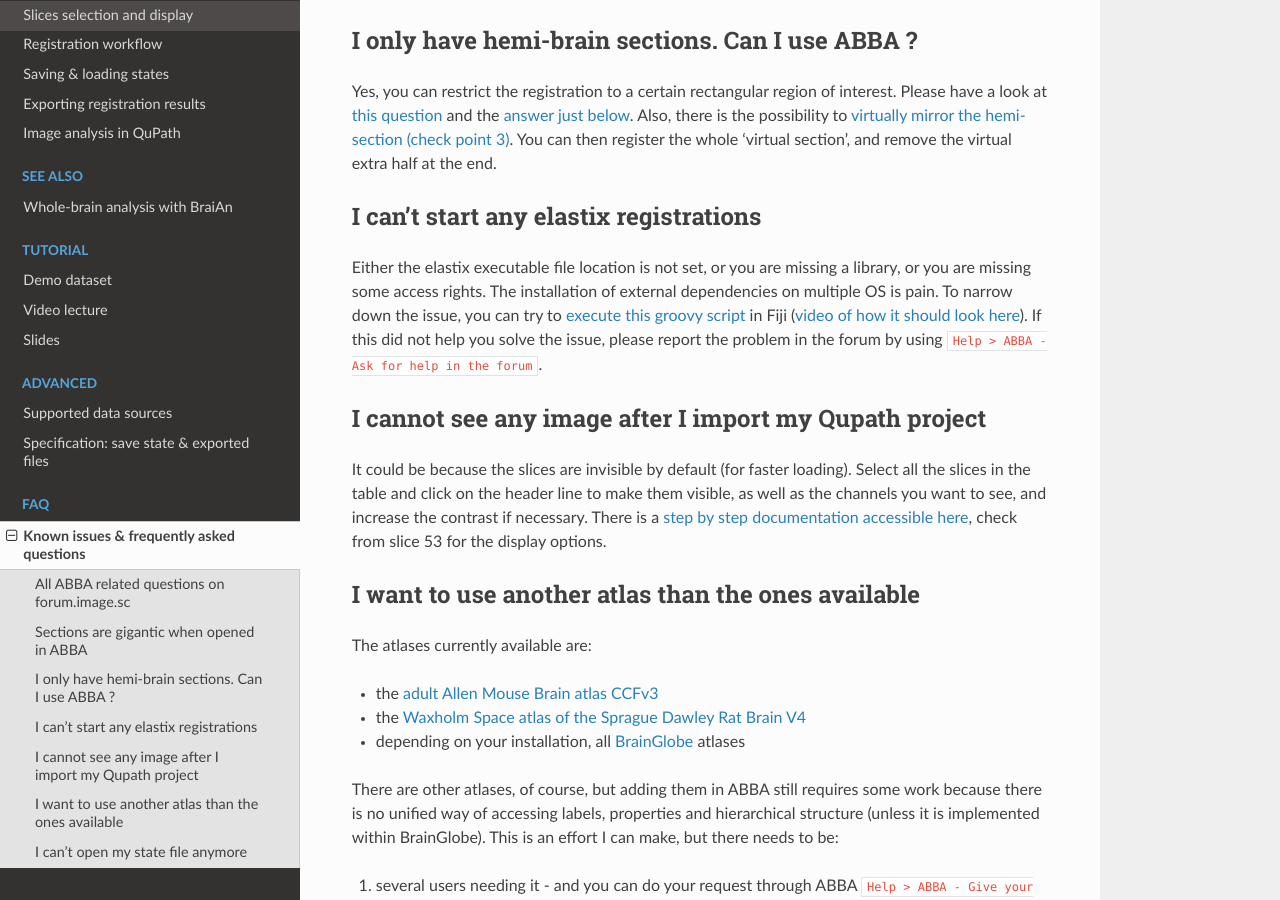
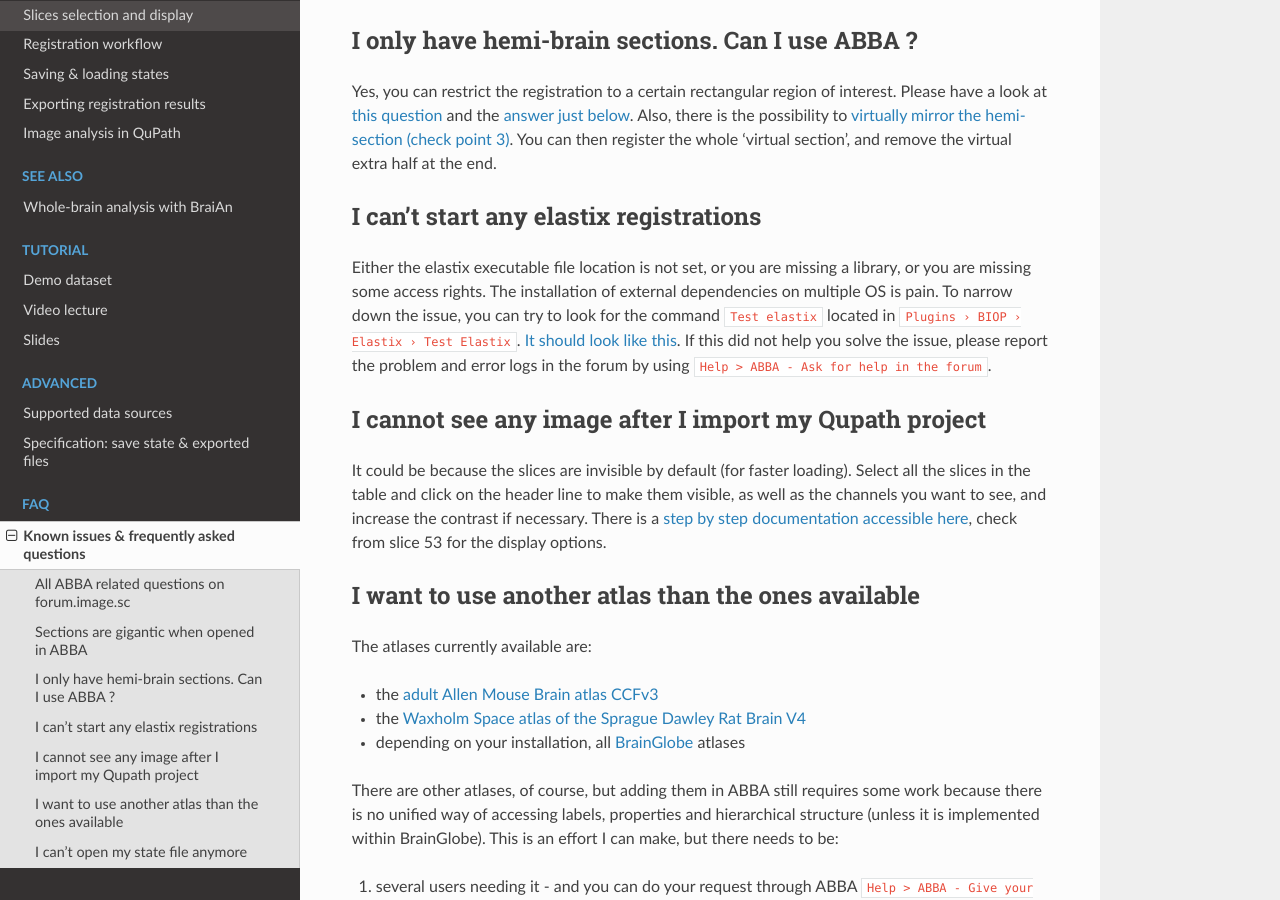
Before and after one commit to BIOP/abba-documentation, a Sphinx documentation site: the page built from docs/source/frequently_asked_questions.md, in a window 1280 px wide and 900 px high, scrolled down 562 px. Built offline with Sphinx 7.4.7 and the Read the Docs theme 3.1.0, drawn with Linux system fonts in a browser that asks for light colours.

Commit message:
Update elastix FAQ

```diff
--- a/docs/source/frequently_asked_questions.md
+++ b/docs/source/frequently_asked_questions.md
@@ -16,7 +16,7 @@ Most probably, your images are either not calibrated, or bio-formats cannot read
 Yes, you can restrict the registration to a certain rectangular region of interest. Please have a look at [this question](https://forum.image.sc/t/abba-experimental-a-fiji-qupath-workflow-for-mouse-brain-slice-registration-to-the-allen-brain-atlas-ccfv3/54345/15) and the [answer just below](https://forum.image.sc/t/abba-experimental-a-fiji-qupath-workflow-for-mouse-brain-slice-registration-to-the-allen-brain-atlas-ccfv3/54345/16). Also, there is the possibility to [virtually mirror the hemi-section (check point 3)](https://forum.image.sc/t/abba-aligning-big-brains-and-atlases-v0-5-3-released/80732). You can then register the whole 'virtual section', and remove the virtual extra half at the end.
 
 ## I can't start any elastix registrations
-Either the elastix executable file location is not set, or you are missing a library, or you are missing some access rights. The installation of external dependencies on multiple OS is pain. To narrow down the issue, you can try to [execute this groovy script](https://gist.githubusercontent.com/NicoKiaru/b91f9f3f0069b765a49b5d4629a8b1c7/raw/0744676341b16ee4f37ed203130f0e0b761c08c8/TestRegister.groovy)  in Fiji ([video of how it should look here](https://forum.image.sc/t/abba-experimental-a-fiji-qupath-workflow-for-mouse-brain-slice-registration-to-the-allen-brain-atlas-ccfv3/54345/28)). If this did not help you solve the issue, please report the problem in the forum by using `Help > ABBA - Ask for help in the forum`.
+Either the elastix executable file location is not set, or you are missing a library, or you are missing some access rights. The installation of external dependencies on multiple OS is pain. To narrow down the issue, you can try to look for the command `Test elastix` located in ` Plugins › BIOP › Elastix › Test Elastix `. [It should look like this](https://forum.image.sc/t/abba-experimental-a-fiji-qupath-workflow-for-mouse-brain-slice-registration-to-the-allen-brain-atlas-ccfv3/54345/28). If this did not help you solve the issue, please report the problem and error logs in the forum by using `Help > ABBA - Ask for help in the forum`.
 
 ## I cannot see any image after I import my Qupath project
 
```
